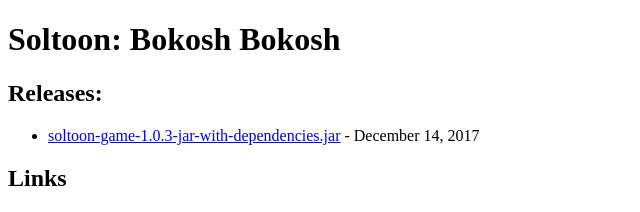
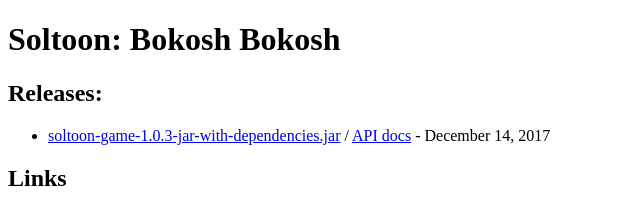
Before and after one commit to Soltoon/soltoon.github.io, a plain HTML site: page index.html in a window 1280 px wide. Shown: the top 212 px of the page, without its empty margins (0-640 px from the left). Drawn offline with Linux system fonts and the light colour scheme.

Commit message:
Add javadocs

```diff
--- a/index.html
+++ b/index.html
@@ -9,7 +9,7 @@
 
 <h2>Releases:</h2>
 <ul>
-    <li><a href="releases/soltoon-game-1.0.3-jar-with-dependencies.jar">soltoon-game-1.0.3-jar-with-dependencies.jar</a> - December 14, 2017</li>
+    <li><a href="releases/1.0.3/soltoon-game-1.0.3-jar-with-dependencies.jar">soltoon-game-1.0.3-jar-with-dependencies.jar</a> / <a href="releases/1.0.3/api-docs/">API docs</a> - December 14, 2017</li>
 </ul>
 
 <h2>Links</h2>
```
Also changed, not shown: 2 other files.
